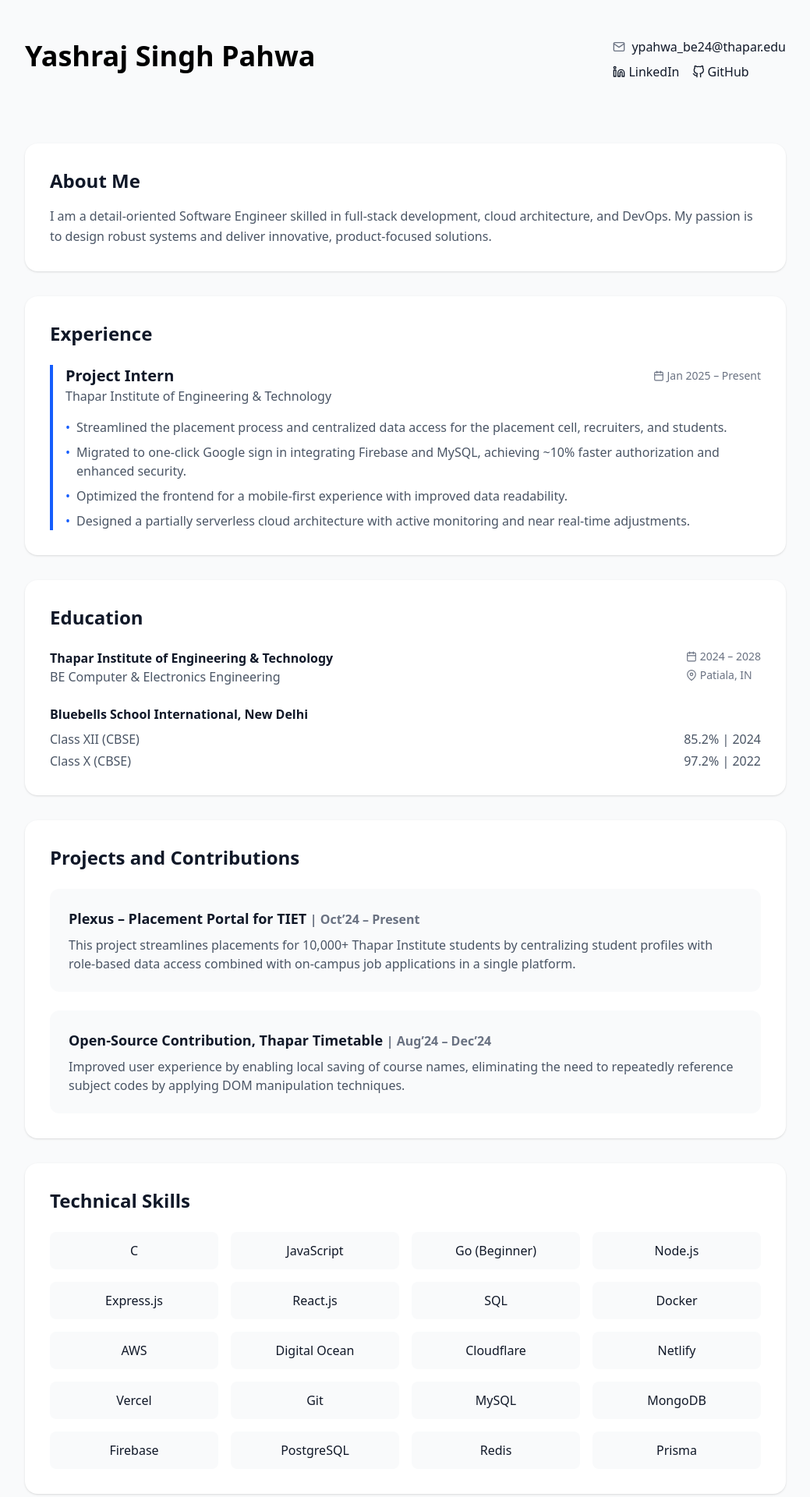
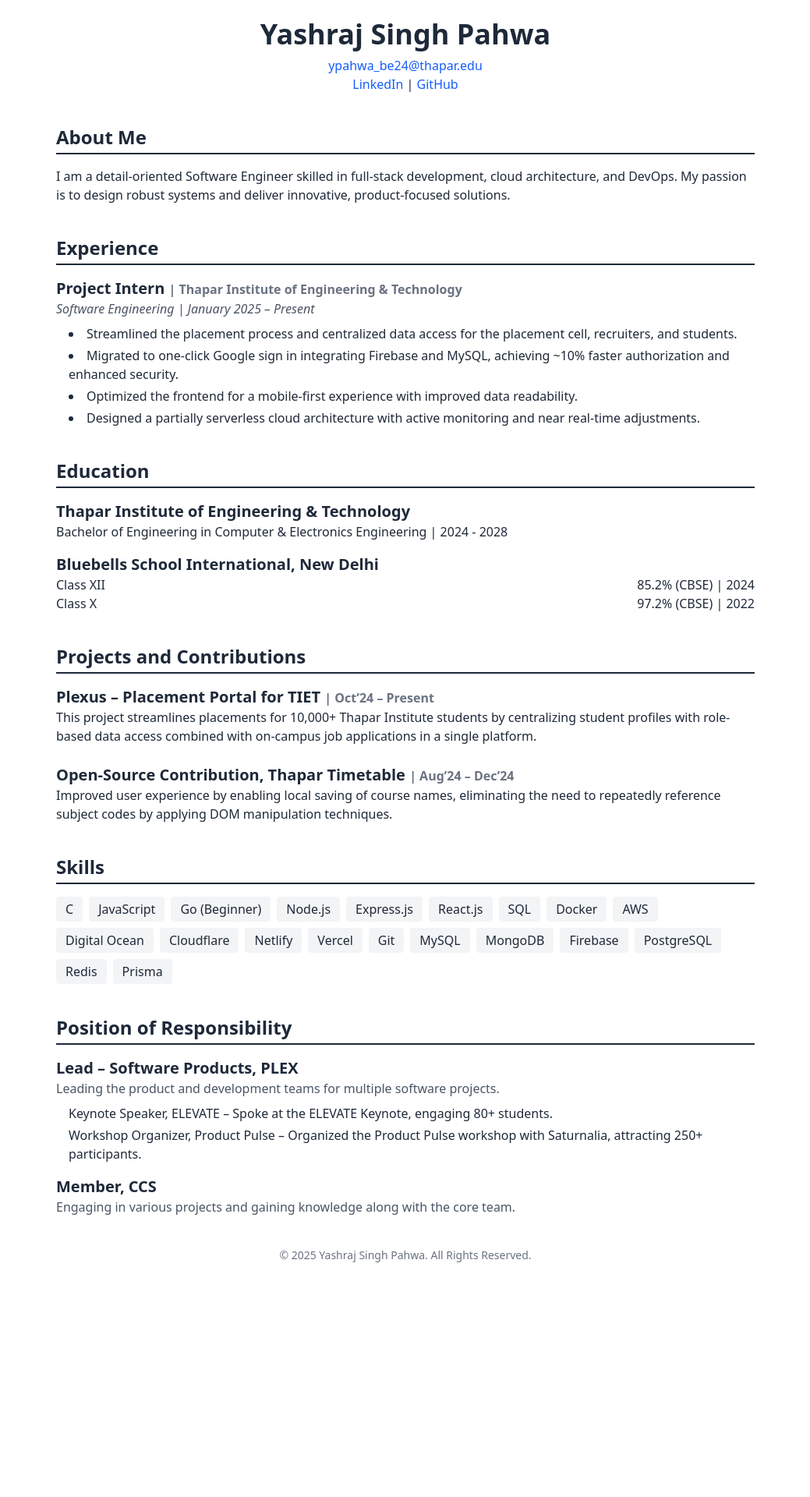
Before and after one commit to yashrajpahwa/portfolio, a React (Vite) app: page / in a window 1280 px wide. Shown: the top 1920 px of the page at 78% size, without its empty margins (120-1159 px from the left). After the commit the page ends 1644 px from the top, so only its background shows below. Built offline with nearby package versions, Linux system fonts and the light colour scheme.

Commit message:
old style

```diff
--- a/src/App.jsx
+++ b/src/App.jsx
@@ -1,12 +1,5 @@
 import React from "react";
 import { Helmet } from "react-helmet";
-import {
-  FiMail,
-  FiLinkedin,
-  FiGithub,
-  FiCalendar,
-  FiMapPin,
-} from "react-icons/fi";
 
 function App() {
   return (
@@ -15,260 +8,186 @@ function App() {
         <title>Yashraj Pahwa | Software Engineer</title>
         <meta charSet="UTF-8" />
         <meta name="viewport" content="width=device-width, initial-scale=1.0" />
-        <meta
-          name="description"
-          content="Portfolio of Yashraj Pahwa - Software Engineer specializing in full-stack development and cloud architecture"
-        />
         <link
-          href="https://fonts.googleapis.com/css2?family=Inter:wght@400;500;600;700&display=swap"
+          href="https://fonts.googleapis.com/css2?family=Roboto:wght@400;700&display=swap"
           rel="stylesheet"
         />
       </Helmet>
-
-      <div className="min-h-screen bg-gray-50 text-gray-900 font-inter antialiased">
-        <header className="max-w-5xl mx-auto px-6 py-12">
-          <div className="flex flex-col md:flex-row justify-between items-start md:items-center mb-8">
-            <div>
-              <h1 className="text-4xl font-bold mb-2 text-black">
-                Yashraj Singh Pahwa
-              </h1>
-              {/* <p className="text-xl text-gray-600 font-medium">
-                Software Engineer
-              </p> */}
-            </div>
-            <div className="mt-4 md:mt-0 space-y-1">
-              <div className="flex items-center space-x-2">
-                <FiMail className="text-gray-500" />
+      <div className="min-h-screen bg-white text-gray-800 p-6 font-roboto">
+        <header className="text-center mb-10">
+          <h1 className="text-4xl font-bold mb-2">Yashraj Singh Pahwa</h1>
+          {/* <p className="text-xl text-gray-600 mb-2">Software Engineer</p> */}
+          <p className="text-gray-600">
             <a
+              className="text-blue-600 hover:underline"
               href="mailto:ypahwa_be24@thapar.edu"
-                  className="hover:text-blue-600 transition-colors"
             >
               ypahwa_be24@thapar.edu
             </a>
-              </div>
-              <div className="flex items-center space-x-4 mt-2">
+          </p>
+          <p>
             <a
+              className="text-blue-600 hover:underline"
               href="https://linkedin.com/in/yashrajpahwa"
               target="_blank"
               rel="noreferrer"
-                  className="flex items-center hover:text-blue-600 transition-colors"
             >
-                  <FiLinkedin className="mr-1" /> LinkedIn
-                </a>
+              LinkedIn
+            </a>{" "}
+            |{" "}
             <a
+              className="text-blue-600 hover:underline"
               href="https://github.com/yashrajpahwa"
               target="_blank"
               rel="noreferrer"
-                  className="flex items-center hover:text-blue-600 transition-colors"
             >
-                  <FiGithub className="mr-1" /> GitHub
+              GitHub
             </a>
-              </div>
-            </div>
-          </div>
+          </p>
         </header>
 
-        <main className="max-w-5xl mx-auto px-6">
+        <main className="max-w-4xl mx-auto">
           {/* About Section */}
-          <section className="bg-white rounded-2xl p-8 shadow-sm mb-8">
-            <h2 className="text-2xl font-semibold mb-4">About Me</h2>
-            <p className="text-gray-600 leading-relaxed">
+          <section id="about" className="mb-10">
+            <h2 className="text-2xl font-semibold border-b-2 border-gray-800 pb-1 mb-4">
+              About Me
+            </h2>
+            <p>
               I am a detail-oriented Software Engineer skilled in full-stack
               development, cloud architecture, and DevOps. My passion is to
               design robust systems and deliver innovative, product-focused
               solutions.
             </p>
           </section>
-
           {/* Experience Section */}
-          <section className="bg-white rounded-2xl p-8 shadow-sm mb-8">
-            <h2 className="text-2xl font-semibold mb-6">Experience</h2>
-            <div className="space-y-6">
-              <div className="border-l-4 border-blue-600 pl-4">
-                <div className="flex justify-between items-start">
-                  <div>
-                    <h3 className="text-xl font-semibold">Project Intern</h3>
-                    <p className="text-gray-600">
-                      Thapar Institute of Engineering &amp; Technology
+          <section id="experience" className="mb-10">
+            <h2 className="text-2xl font-semibold border-b-2 border-gray-800 pb-1 mb-4">
+              Experience
+            </h2>
+            <div className="mb-6">
+              <h3 className="text-xl font-semibold">
+                Project Intern{" "}
+                <span className="text-base text-gray-500">
+                  | Thapar Institute of Engineering &amp; Technology
+                </span>
+              </h3>
+              <p className="italic text-gray-600">
+                Software Engineering | January 2025 – Present
               </p>
-                  </div>
-                  <div className="text-gray-500 text-sm flex items-center mt-1">
-                    <FiCalendar className="mr-1" /> Jan 2025 – Present
-                  </div>
-                </div>
-                <ul className="mt-4 space-y-2 text-gray-600">
-                  <li className="flex">
-                    <span className="text-blue-600 mr-2">•</span>
-                    Streamlined the placement process and centralized data
-                    access for the placement cell, recruiters, and students.
+              <ul className="list-disc list-inside ml-4 mt-2 space-y-1">
+                <li>
+                  Streamlined the placement process and centralized data access
+                  for the placement cell, recruiters, and students.
                 </li>
-                  <li className="flex">
-                    <span className="text-blue-600 mr-2">•</span>
-                    Migrated to one-click Google sign in integrating Firebase
-                    and MySQL, achieving ~10% faster authorization and enhanced
+                <li>
+                  Migrated to one-click Google sign in integrating Firebase and
+                  MySQL, achieving ~10% faster authorization and enhanced
                   security.
                 </li>
-                  <li className="flex">
-                    <span className="text-blue-600 mr-2">•</span>
+                <li>
                   Optimized the frontend for a mobile-first experience with
                   improved data readability.
                 </li>
-                  <li className="flex">
-                    <span className="text-blue-600 mr-2">•</span>
-                    Designed a partially serverless cloud architecture with
-                    active monitoring and near real-time adjustments.
+                <li>
+                  Designed a partially serverless cloud architecture with active
+                  monitoring and near real-time adjustments.
                 </li>
               </ul>
             </div>
-            </div>
           </section>
-
           {/* Education Section */}
-          <section className="bg-white rounded-2xl p-8 shadow-sm mb-8">
-            <h2 className="text-2xl font-semibold mb-6">Education</h2>
-            <div className="space-y-6">
-              <div className="flex items-start justify-between">
-                <div>
-                  <h3 className="font-semibold">
+          <section id="education" className="mb-10">
+            <h2 className="text-2xl font-semibold border-b-2 border-gray-800 pb-1 mb-4">
+              Education
+            </h2>
+            <div className="mb-4">
+              <h3 className="text-xl font-semibold">
                 Thapar Institute of Engineering &amp; Technology
               </h3>
-                  <p className="text-gray-600">
-                    BE Computer &amp; Electronics Engineering
+              <p>
+                Bachelor of Engineering in Computer &amp; Electronics
+                Engineering | 2024 - 2028
               </p>
             </div>
-                <div className="text-gray-500 text-sm">
-                  <div className="flex items-center">
-                    <FiCalendar className="mr-1" /> 2024 – 2028
-                  </div>
-                  <div className="flex items-center mt-1">
-                    <FiMapPin className="mr-1" /> Patiala, IN
-                  </div>
-                </div>
-              </div>
-              <div>
-                <h3 className="font-semibold">
+            {/* Additional Education Details */}
+            <div className="mb-4">
+              <h3 className="text-xl font-semibold">
                 Bluebells School International, New Delhi
               </h3>
-                <div className="mt-2">
-                  <div className="flex justify-between text-gray-600">
-                    <span>Class XII (CBSE)</span>
-                    <span>85.2% | 2024</span>
+              <div className="flex justify-between">
+                <p>Class XII</p>
+                <p>85.2% (CBSE) | 2024</p>
               </div>
-                  <div className="flex justify-between text-gray-600 mt-1">
-                    <span>Class X (CBSE)</span>
-                    <span>97.2% | 2022</span>
-                  </div>
-                </div>
+              <div className="flex justify-between">
+                <p>Class X</p>
+                <p>97.2% (CBSE) | 2022</p>
               </div>
             </div>
           </section>
-
-          {/* Projects and Contributions Section */}
-          <section className="bg-white rounded-2xl p-8 shadow-sm mb-8">
-            <h2 className="text-2xl font-semibold mb-6">
+          {/* Projects Section */}
+          <section id="projects" className="mb-10">
+            <h2 className="text-2xl font-semibold border-b-2 border-gray-800 pb-1 mb-4">
               Projects and Contributions
             </h2>
-            <div className="space-y-6">
-              <div className="p-6 bg-gray-50 rounded-xl hover:shadow-sm transition-shadow">
-                <h3 className="text-lg font-semibold mb-2">
+            <div className="mb-6">
+              <h3 className="text-xl font-semibold">
                 Plexus – Placement Portal for TIET{" "}
                 <span className="text-base text-gray-500">
                   | Oct’24 – Present
                 </span>
               </h3>
-                <p className="text-gray-600">
-                  This project streamlines placements for 10,000+ Thapar
-                  Institute students by centralizing student profiles with
-                  role-based data access combined with on-campus job
-                  applications in a single platform.
+              <p>
+                This project streamlines placements for 10,000+ Thapar Institute
+                students by centralizing student profiles with role-based data
+                access combined with on-campus job applications in a single
+                platform.
               </p>
             </div>
-              <div className="p-6 bg-gray-50 rounded-xl hover:shadow-sm transition-shadow">
-                <h3 className="text-lg font-semibold mb-2">
+            <div className="mb-6">
+              <h3 className="text-xl font-semibold">
                 Open-Source Contribution, Thapar Timetable{" "}
                 <span className="text-base text-gray-500">
                   | Aug’24 – Dec’24
                 </span>
               </h3>
-                <p className="text-gray-600">
+              <p>
                 Improved user experience by enabling local saving of course
                 names, eliminating the need to repeatedly reference subject
                 codes by applying DOM manipulation techniques.
               </p>
             </div>
-            </div>
           </section>
-
-          {/* Technical Skills Section */}
-          <section className="bg-white rounded-2xl p-8 shadow-sm mb-8">
-            <h2 className="text-2xl font-semibold mb-6">Technical Skills</h2>
-            <div className="grid grid-cols-2 md:grid-cols-4 gap-4">
-              <div className="p-3 bg-gray-50 rounded-lg text-center hover:bg-blue-50 transition-colors">
-                <span className="font-medium">C</span>
-              </div>
-              <div className="p-3 bg-gray-50 rounded-lg text-center hover:bg-blue-50 transition-colors">
-                <span className="font-medium">JavaScript</span>
-              </div>
-              <div className="p-3 bg-gray-50 rounded-lg text-center hover:bg-blue-50 transition-colors">
-                <span className="font-medium">Go (Beginner)</span>
-              </div>
-              <div className="p-3 bg-gray-50 rounded-lg text-center hover:bg-blue-50 transition-colors">
-                <span className="font-medium">Node.js</span>
-              </div>
-              <div className="p-3 bg-gray-50 rounded-lg text-center hover:bg-blue-50 transition-colors">
-                <span className="font-medium">Express.js</span>
-              </div>
-              <div className="p-3 bg-gray-50 rounded-lg text-center hover:bg-blue-50 transition-colors">
-                <span className="font-medium">React.js</span>
-              </div>
-              <div className="p-3 bg-gray-50 rounded-lg text-center hover:bg-blue-50 transition-colors">
-                <span className="font-medium">SQL</span>
-              </div>
-              <div className="p-3 bg-gray-50 rounded-lg text-center hover:bg-blue-50 transition-colors">
-                <span className="font-medium">Docker</span>
-              </div>
-              <div className="p-3 bg-gray-50 rounded-lg text-center hover:bg-blue-50 transition-colors">
-                <span className="font-medium">AWS</span>
-              </div>
-              <div className="p-3 bg-gray-50 rounded-lg text-center hover:bg-blue-50 transition-colors">
-                <span className="font-medium">Digital Ocean</span>
-              </div>
-              <div className="p-3 bg-gray-50 rounded-lg text-center hover:bg-blue-50 transition-colors">
-                <span className="font-medium">Cloudflare</span>
-              </div>
-              <div className="p-3 bg-gray-50 rounded-lg text-center hover:bg-blue-50 transition-colors">
-                <span className="font-medium">Netlify</span>
-              </div>
-              <div className="p-3 bg-gray-50 rounded-lg text-center hover:bg-blue-50 transition-colors">
-                <span className="font-medium">Vercel</span>
-              </div>
-              <div className="p-3 bg-gray-50 rounded-lg text-center hover:bg-blue-50 transition-colors">
-                <span className="font-medium">Git</span>
-              </div>
-              <div className="p-3 bg-gray-50 rounded-lg text-center hover:bg-blue-50 transition-colors">
-                <span className="font-medium">MySQL</span>
-              </div>
-              <div className="p-3 bg-gray-50 rounded-lg text-center hover:bg-blue-50 transition-colors">
-                <span className="font-medium">MongoDB</span>
-              </div>
-              <div className="p-3 bg-gray-50 rounded-lg text-center hover:bg-blue-50 transition-colors">
-                <span className="font-medium">Firebase</span>
-              </div>
-              <div className="p-3 bg-gray-50 rounded-lg text-center hover:bg-blue-50 transition-colors">
-                <span className="font-medium">PostgreSQL</span>
-              </div>
-              <div className="p-3 bg-gray-50 rounded-lg text-center hover:bg-blue-50 transition-colors">
-                <span className="font-medium">Redis</span>
-              </div>
-              <div className="p-3 bg-gray-50 rounded-lg text-center hover:bg-blue-50 transition-colors">
-                <span className="font-medium">Prisma</span>
-              </div>
-            </div>
+          {/* Skills Section */}
+          <section id="skills" className="mb-10">
+            <h2 className="text-2xl font-semibold border-b-2 border-gray-800 pb-1 mb-4">
+              Skills
+            </h2>
+            <ul className="flex flex-wrap gap-2">
+              <li className="bg-gray-100 px-3 py-1 rounded">C</li>
+              <li className="bg-gray-100 px-3 py-1 rounded">JavaScript</li>
+              <li className="bg-gray-100 px-3 py-1 rounded">Go (Beginner)</li>
+              <li className="bg-gray-100 px-3 py-1 rounded">Node.js</li>
+              <li className="bg-gray-100 px-3 py-1 rounded">Express.js</li>
+              <li className="bg-gray-100 px-3 py-1 rounded">React.js</li>
+              <li className="bg-gray-100 px-3 py-1 rounded">SQL</li>
+              <li className="bg-gray-100 px-3 py-1 rounded">Docker</li>
+              <li className="bg-gray-100 px-3 py-1 rounded">AWS</li>
+              <li className="bg-gray-100 px-3 py-1 rounded">Digital Ocean</li>
+              <li className="bg-gray-100 px-3 py-1 rounded">Cloudflare</li>
+              <li className="bg-gray-100 px-3 py-1 rounded">Netlify</li>
+              <li className="bg-gray-100 px-3 py-1 rounded">Vercel</li>
+              <li className="bg-gray-100 px-3 py-1 rounded">Git</li>
+              <li className="bg-gray-100 px-3 py-1 rounded">MySQL</li>
+              <li className="bg-gray-100 px-3 py-1 rounded">MongoDB</li>
+              <li className="bg-gray-100 px-3 py-1 rounded">Firebase</li>
+              <li className="bg-gray-100 px-3 py-1 rounded">PostgreSQL</li>
+              <li className="bg-gray-100 px-3 py-1 rounded">Redis</li>
+              <li className="bg-gray-100 px-3 py-1 rounded">Prisma</li>
+            </ul>
           </section>
-
           {/* Position of Responsibility Section */}
-          <section className="bg-white rounded-2xl p-8 shadow-sm mb-8">
-            <h2 className="text-2xl font-semibold mb-6">
+          <section id="clubs" className="mb-10">
+            <h2 className="text-2xl font-semibold border-b-2 border-gray-800 pb-1 mb-4">
               Position of Responsibility
             </h2>
             <div className="space-y-4">
@@ -280,7 +199,7 @@ function App() {
                   Leading the product and development teams for multiple
                   software projects.
                 </p>
-                <ul className="mt-2 list-disc list-inside text-gray-600">
+                <ul className="list-item list-inside ml-4 mt-2 space-y-1">
                   <li>
                     Keynote Speaker, ELEVATE – Spoke at the ELEVATE Keynote,
                     engaging 80+ students.
@@ -303,10 +222,8 @@ function App() {
           </section>
         </main>
 
-        <footer className="border-t border-gray-100 mt-12 py-8">
-          <div className="max-w-5xl mx-auto px-6 text-center text-gray-500">
-            <p>© 2025 Yashraj Singh Pahwa. All rights reserved.</p>
-          </div>
+        <footer className="text-center text-gray-500 text-sm">
+          <p>© 2025 Yashraj Singh Pahwa. All Rights Reserved.</p>
         </footer>
       </div>
     </>
```
Lines whose indentation alone changed are shown as unchanged.
